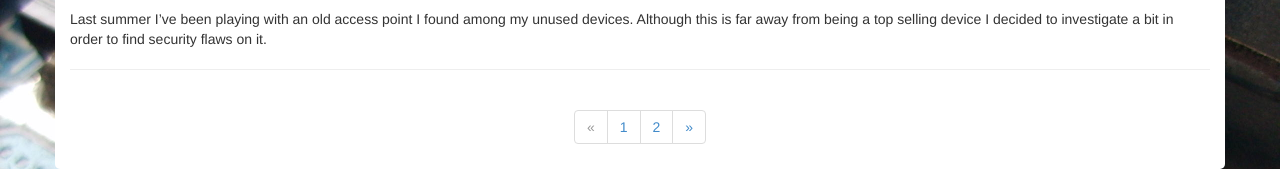
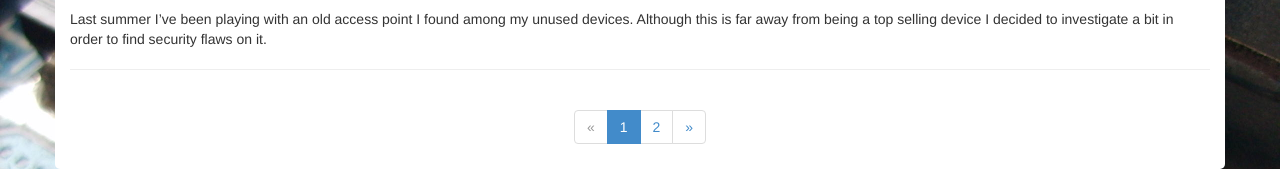
Before and after one commit to antoniovazquezblanco/antoniovazquezblanco.github.io, a Jekyll site: the page built from blog/index.html, in a window 1280 px wide. Shown: the part 1125-1294 px from the top of the page. Built offline with Jekyll 4.4.1, drawn with Linux system fonts in a browser that asks for light colours; Markdown is read by kramdown in place of the engine named in the settings; the list of posts is cut into pages by our own code.

Commit message:
Fix paginator detail.

```diff
--- a/blog/index.html
+++ b/blog/index.html
@@ -27,7 +27,7 @@ body>.container {
 			<ul class="pagination">
 				<li {% if paginator.previous_page == nil %}class="disabled"{% endif %}><a href="/blog/{% if paginator.previous_page > 1 %}page{{ paginator.previous_page }}/{% endif %}">&laquo;</a></li>
 				{% for page in (1..paginator.total_pages) %}
-					<li><a href="/blog/{% if page > 1 %}page{{ page }}/{% endif %}">{{ page }}</a></li>
+					<li {% if paginator.page == page %}class="active"{% endif %}><a href="/blog/{% if page > 1 %}page{{ page }}/{% endif %}">{{ page }}</a></li>
 				{% endfor %}
 				<li {% if paginator.next_page == nill %}class="disabled"{% endif %}><a href="/blog/page{%if paginator.next_page == nil %}{{ paginator.page }}{% else %}{{ paginator.next_page }}{% endif %}">&raquo;</a></li>
 			</ul>
```
